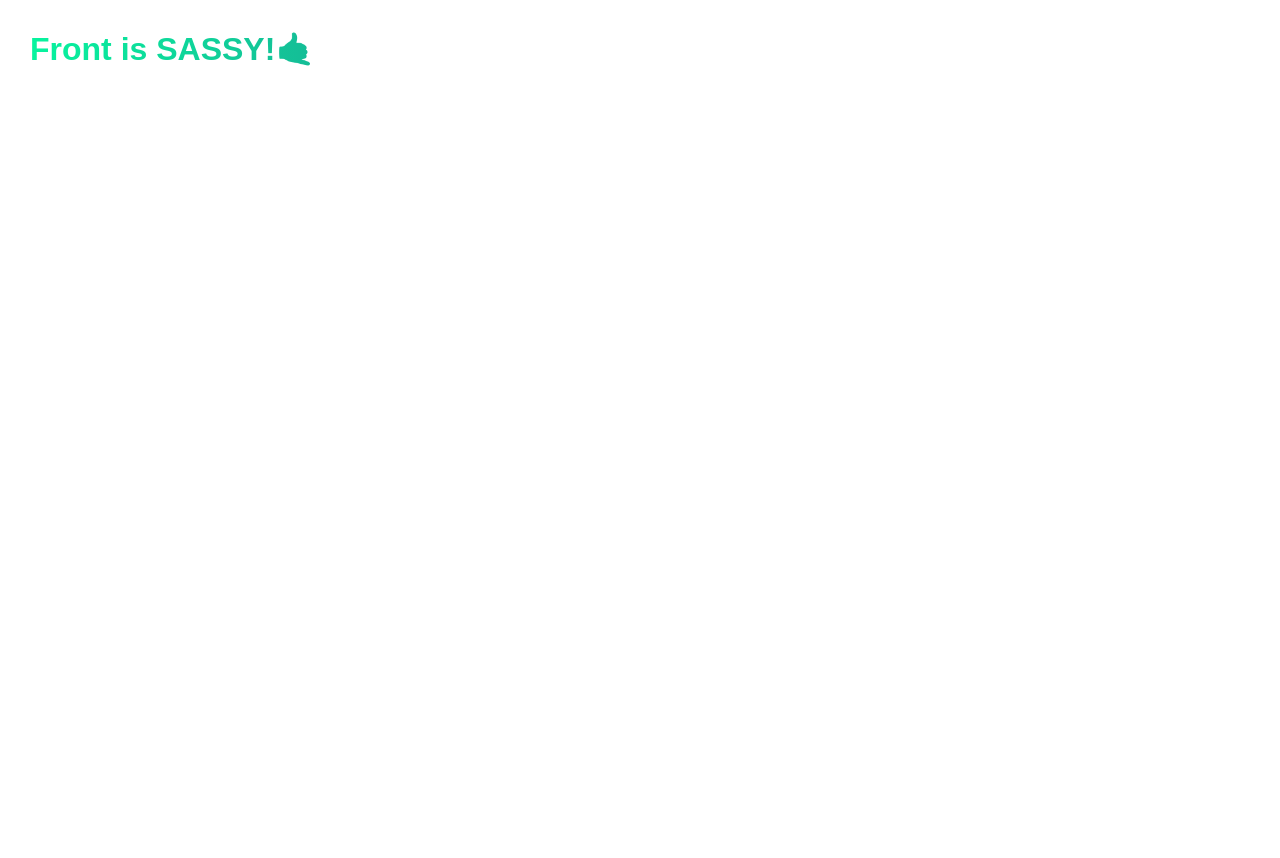
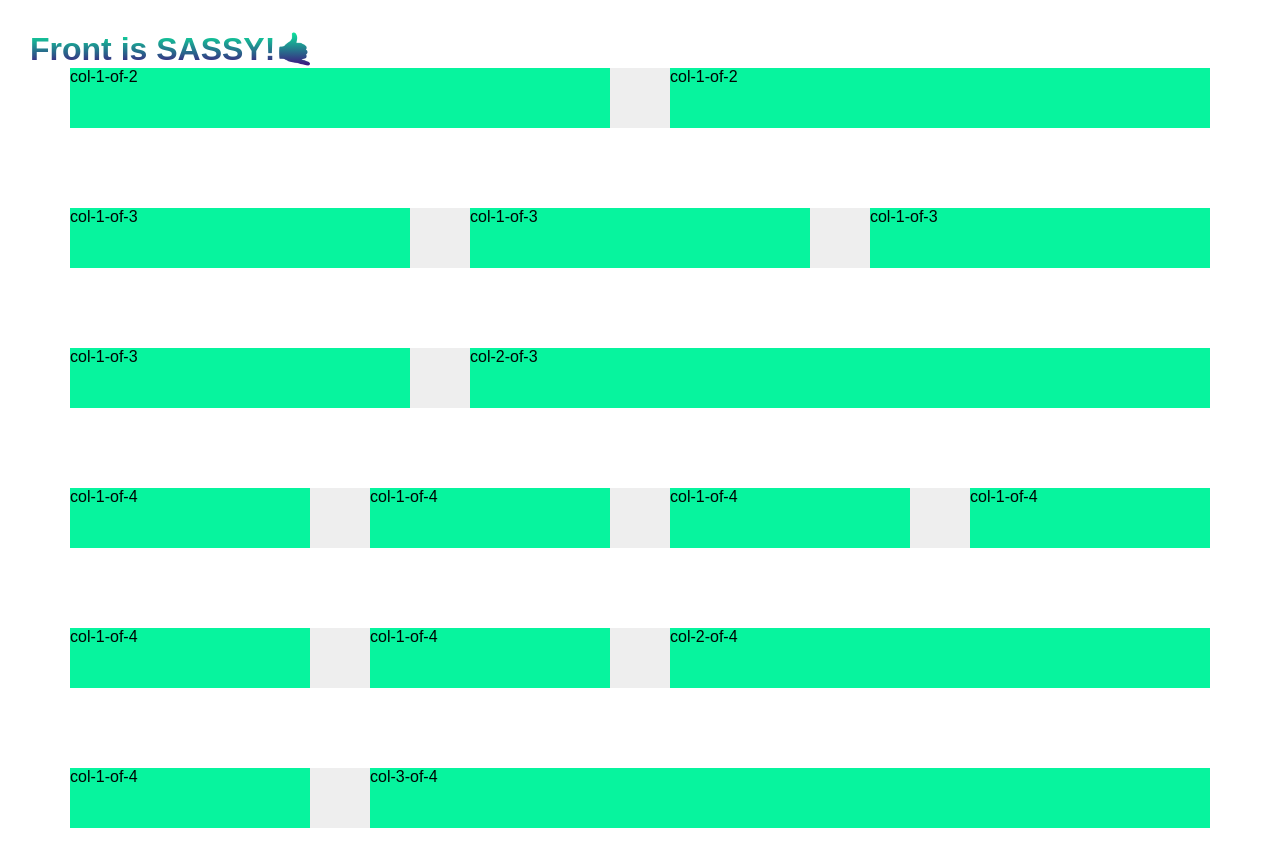
Before and after one commit to chenderson1/vanilla-js_html_sass, a website: page _starter-vanilla/_template/public/index.html in a window 1280 px wide. Before the commit the page ends 800 px from the top, so only its background shows below. Drawn offline with Linux system fonts and the light colour scheme.

Commit message:
added floats grid layout

```diff
--- a/_starter-vanilla/_template/public/index.html
+++ b/_starter-vanilla/_template/public/index.html
@@ -9,7 +9,36 @@
   </head>
   <body>
     <h1>Front is SASSY!🤙🏾</h1>
-
+    <section>
+      <div class="row">
+        <div class="col-1-of-2">col-1-of-2</div>
+        <div class="col-1-of-2">col-1-of-2</div>
+      </div>
+      <div class="row">
+        <div class="col-1-of-3">col-1-of-3</div>
+        <div class="col-1-of-3">col-1-of-3</div>
+        <div class="col-1-of-3">col-1-of-3</div>
+      </div>
+      <div class="row">
+        <div class="col-1-of-3">col-1-of-3</div>
+        <div class="col-2-of-3">col-2-of-3</div>
+      </div>
+      <div class="row">
+        <div class="col-1-of-4">col-1-of-4</div>
+        <div class="col-1-of-4">col-1-of-4</div>
+        <div class="col-1-of-4">col-1-of-4</div>
+        <div class="col-1-of-4">col-1-of-4</div>
+      </div>
+      <div class="row">
+        <div class="col-1-of-4">col-1-of-4</div>
+        <div class="col-1-of-4">col-1-of-4</div>
+        <div class="col-2-of-4">col-2-of-4</div>
+      </div>
+      <div class="row">
+        <div class="col-1-of-4">col-1-of-4</div>
+        <div class="col-3-of-4">col-3-of-4</div>
+      </div>
+    </section>
     <script src="./index.js"></script>
   </body>
 </html>
--- a/_starter-vanilla/_template/public/main.scss
+++ b/_starter-vanilla/_template/public/main.scss
@@ -6,3 +6,5 @@
 @import './sass/base/base';
 @import './sass/base/typeography';
 @import './sass/base/utilities';
+
+@import './sass/layout/grid';
--- a/_starter-vanilla/_template/public/sass/abstract/_mixins.scss
+++ b/_starter-vanilla/_template/public/sass/abstract/_mixins.scss
@@ -0,0 +1,7 @@
+@mixin clearfix {
+  &::after {
+    content: '';
+    display: table;
+    clear: both;
+  }
+}
--- a/_starter-vanilla/_template/public/sass/abstract/_variables.scss
+++ b/_starter-vanilla/_template/public/sass/abstract/_variables.scss
@@ -1,2 +1,7 @@
 $color-primary-light: #07f49e;
 $color-primary-dark: #42047e;
+
+//grid
+$gap-vertical: 8rem;
+$gap-horizontal: 6rem;
+$grid-width: 114rem;
--- a/_starter-vanilla/_template/public/sass/base/_base.scss
+++ b/_starter-vanilla/_template/public/sass/base/_base.scss
@@ -16,11 +16,7 @@ body {
 }
 
 h1 {
-  background-image: linear-gradient(
-    to right,
-    $color-primary-light,
-    $color-primary-dark
-  );
+  background-image: linear-gradient($color-primary-light, $color-primary-dark);
   -webkit-background-clip: text;
   color: transparent;
 }
```
Also changed, not shown: _starter-vanilla/_template/public/css/style.css.
